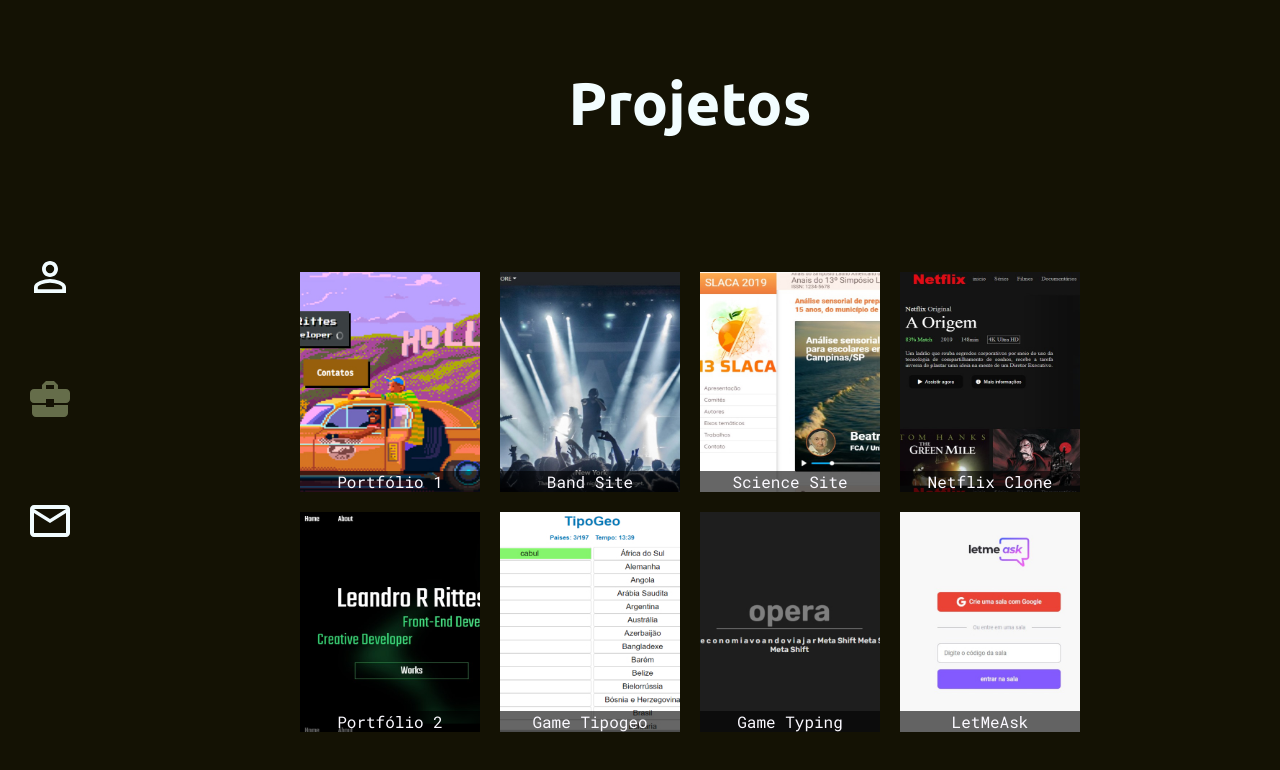
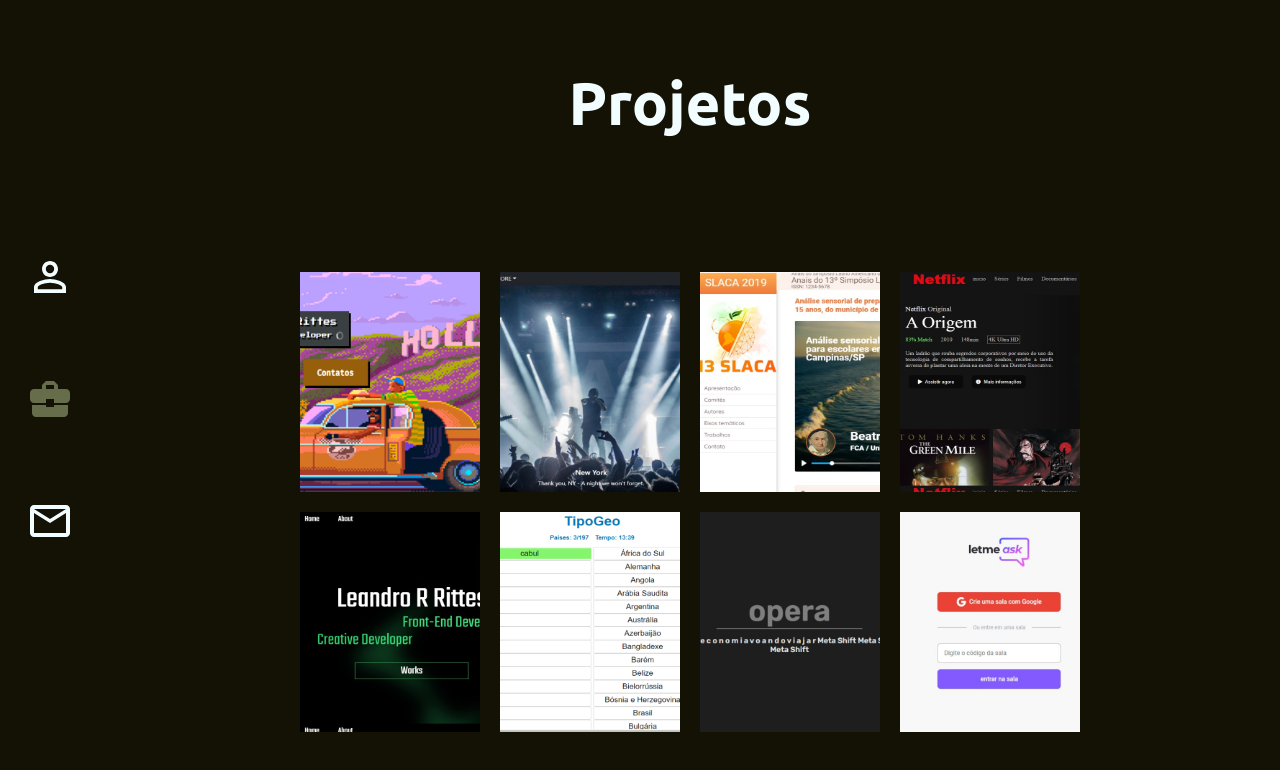
Before and after one commit to LRittes/NewPortifolio, a React (Create React App) app: page /projetos in a window 1280 px wide. Shown: the top 770 px of the page. Built offline with nearby package versions, Linux system fonts and the light colour scheme.

Commit message:
create motion from home and project components

```diff
--- a/package.json
+++ b/package.json
@@ -13,6 +13,7 @@
     "@types/react-icons": "^3.0.0",
     "@types/react-router-dom": "^5.3.1",
     "@types/styled-components": "^5.1.15",
+    "framer-motion": "^4.1.17",
     "react": "^17.0.2",
     "react-dom": "^17.0.2",
     "react-icons": "^4.3.1",
--- a/src/components/About/index.tsx
+++ b/src/components/About/index.tsx
@@ -2,9 +2,14 @@ import { MdComputer, MdGroupWork, MdOutlineCheckCircle } from 'react-icons/md'
 import Work from '../Work'
 import { Container } from './styles'
 
+export const contAbo = {
+  show: { y: [-100, 0], opacity: [0, 1], transition: { delay: 0.3 } },
+  hide: { y: [0, -100], opacity: [1, 0], transition: { delay: 0.3 } }
+}
+
 const About = () => {
   return (
-    <Container>
+    <Container variants={contAbo} animate="show" exit="hide">
       <h1>Sobre mim</h1>
       <h4>23 anos / Brasil / Front end developer</h4>
       <p>
--- a/src/components/About/styles.ts
+++ b/src/components/About/styles.ts
@@ -1,6 +1,7 @@
 import styled from 'styled-components'
+import { motion } from 'framer-motion'
 
-export const Container = styled.div`
+export const Container = styled(motion.div)`
   display: flex;
   flex-direction: column;
   flex: 1;
--- a/src/components/CardProj/index.tsx
+++ b/src/components/CardProj/index.tsx
@@ -1,4 +1,5 @@
 import { Container } from './styles'
+import { cardProj } from '../../pages/Projetos'
 
 type banerProps = {
   baner: string
@@ -8,7 +9,7 @@ type banerProps = {
 
 const CardProj = ({ baner, href, title }: banerProps) => {
   return (
-    <Container href={href}>
+    <Container href={href} variants={cardProj}>
       <img src={baner} alt="baner do projeto" />
       <p>{title}</p>
     </Container>
--- a/src/components/CardProj/styles.ts
+++ b/src/components/CardProj/styles.ts
@@ -1,6 +1,7 @@
+import { motion } from 'framer-motion'
 import styled from 'styled-components'
 
-export const Container = styled.a`
+export const Container = styled(motion.a)`
   width: 180px;
   height: 220px;
   display: flex;
@@ -8,6 +9,10 @@ export const Container = styled.a`
   align-items: flex-end;
   justify-content: center;
   position: relative;
+
+  & :hover ~ p {
+    opacity: 1;
+  }
 
   & img {
     width: 100%;
@@ -24,5 +29,6 @@ export const Container = styled.a`
     bottom: 0;
     left: 0;
     right: 0;
+    opacity: 0;
   }
 `
--- a/src/components/Profile/index.tsx
+++ b/src/components/Profile/index.tsx
@@ -1,11 +1,17 @@
 import { FaLinkedinIn, FaGithub } from 'react-icons/fa'
+import { motion } from 'framer-motion'
 import { Container, Descrition } from './styles'
+
+const descrProf = {
+  show: { opacity: [0, 1] },
+  hide: { opacity: [1, 0] }
+}
 
 const Profile = () => {
   return (
     <Container>
-      <Descrition>
-        <h1>Leandro Ribeiro Rittes</h1>
+      <Descrition variants={descrProf} animate="show" exit="hide">
+        <motion.h1>Leandro Ribeiro Rittes</motion.h1>
         <h2>Desenvolvedor</h2>
         <div>
           <a href="https://www.linkedin.com/in/leandro-rittes/">
--- a/src/components/Profile/styles.ts
+++ b/src/components/Profile/styles.ts
@@ -1,4 +1,5 @@
 import styled from 'styled-components'
+import { motion } from 'framer-motion'
 
 import photo from '../../assets/photo.jpg'
 
@@ -10,9 +11,10 @@ export const Container = styled.div`
   align-items: flex-end;
   justify-content: center;
 `
-export const Descrition = styled.div`
+export const Descrition = styled(motion.div)`
   text-align: center;
   padding-bottom: 20px;
+  opacity: 0;
 
   & h1 {
     color: ${({ theme }) => theme.colors.white};
--- a/src/pages/Projetos/index.tsx
+++ b/src/pages/Projetos/index.tsx
@@ -1,3 +1,4 @@
+import { motion } from 'framer-motion'
 import { AsideBar, CardProj } from '../../components'
 
 import { Container } from './styles'
@@ -13,13 +14,22 @@ import {
   baner8
 } from '../../assets'
 
+const contProj = {
+  show: { transition: { staggerChildren: 0.1 } },
+  hide: { transition: { staggerChildren: 0.1, staggerDirection: -1 } }
+}
+export const cardProj = {
+  show: { y: [200, 0], opacity: [0, 1], scale: [0.95, 1] },
+  hide: { y: [0, 200], opacity: [1, 0], scale: [1, 0.95] }
+}
+
 const Projetos = () => {
   return (
     <>
       <AsideBar />
       <Container>
         <h1>Projetos</h1>
-        <div>
+        <motion.div variants={contProj} animate="show" exit="hide">
           <CardProj
             baner={baner1}
             href="https://leandro-rittes.netlify.app/"
@@ -60,7 +70,7 @@ const Projetos = () => {
             href="https://leandro-rittes.netlify.app/"
             title="LetMeAsk"
           />
-        </div>
+        </motion.div>
       </Container>
     </>
   )
--- a/src/pages/Projetos/styles.ts
+++ b/src/pages/Projetos/styles.ts
@@ -5,6 +5,7 @@ export const Container = styled.div`
   height: 100vh;
   display: grid;
   place-items: center;
+  overflow: hidden;
 
   & > h1 {
     font-family: ${({ theme }) => theme.text.primary};
```
Also changed, not shown: 1 other file (tests, documents, lock files or other folders).
